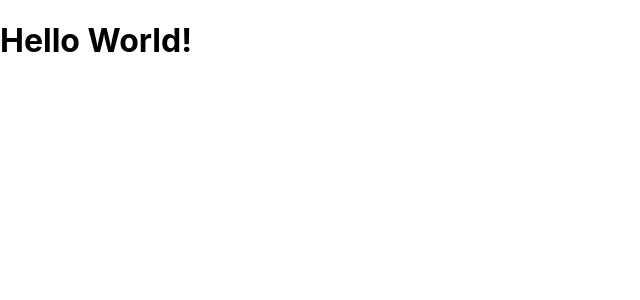
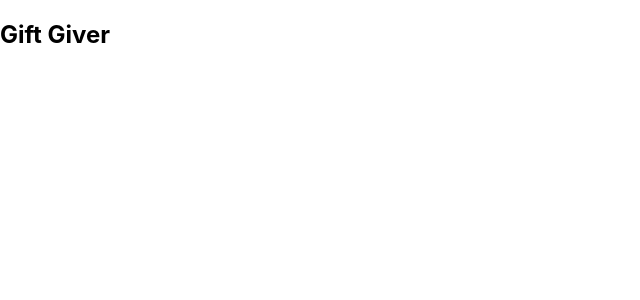
Before and after one commit to quangChe/tdd-giftgiver, a React (Create React App) app: page / in a window 1280 px wide. Shown: the top 300 px of the page, without its empty margins (0-640 px from the left). Built offline with nearby package versions, Linux system fonts and the light colour scheme.

Commit message:
Modified title in App component and updated snapshot test

```diff
--- a/src/App.js
+++ b/src/App.js
@@ -3,7 +3,9 @@ import './App.css';
 
 function App() {
   return (
-    <h1>Hello World!</h1>
+    <div>
+      <h2>Gift Giver</h2>
+    </div>
   );
 }
 
```
Also changed, not shown: 1 other file (tests, documents, lock files or other folders).
